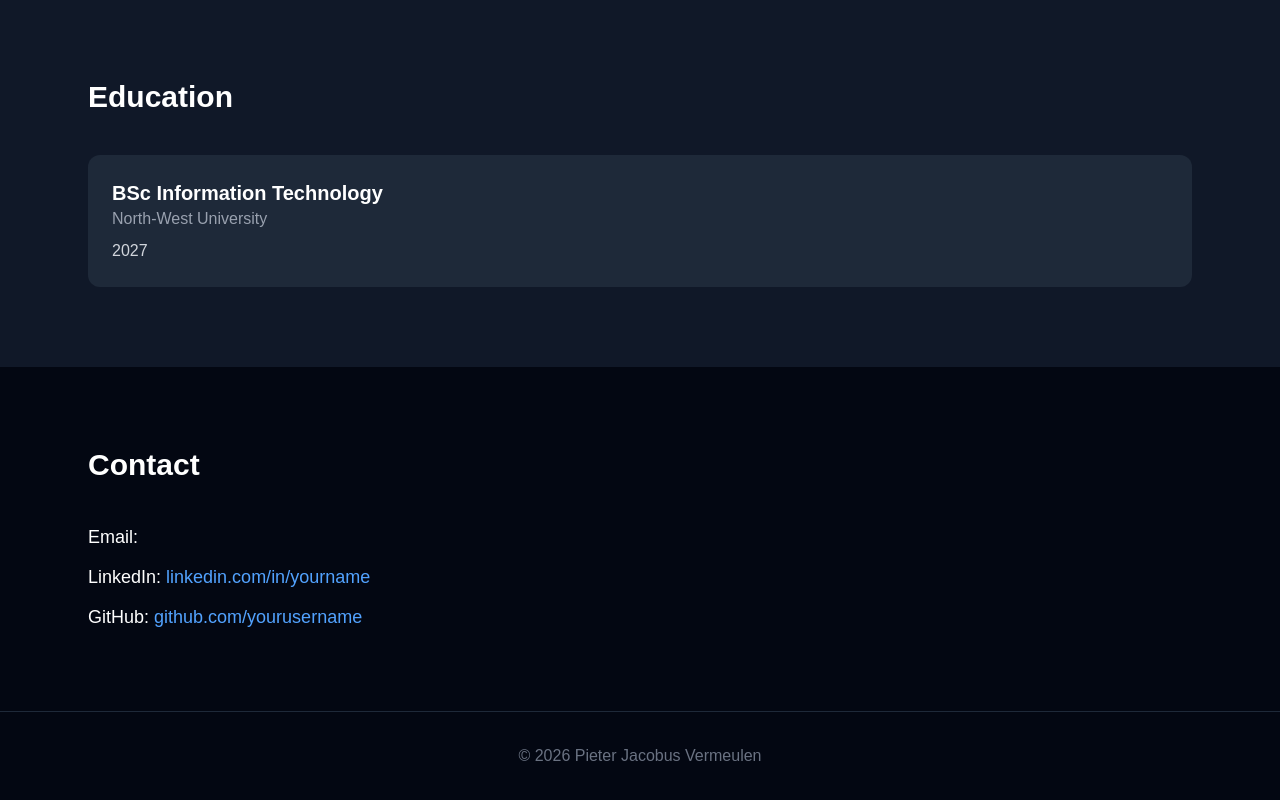
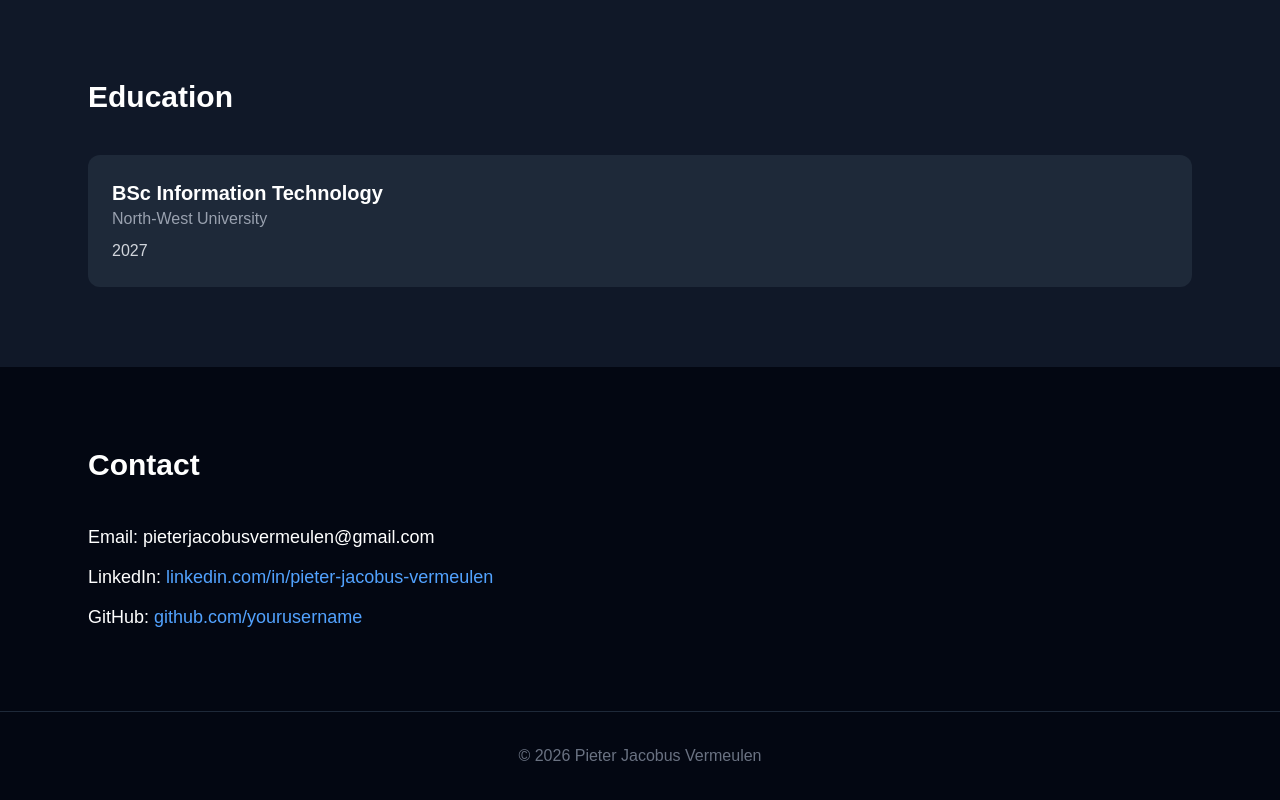
Before and after one commit to ClassyPJ/PJ-s_CV, a Next.js app: page / in a window 1280 px wide. Shown: the part 2028-2828 px from the top of the page. Built offline with nearby package versions, Linux system fonts and the light colour scheme.

Commit message:
LinkedIn

```diff
--- a/src/app/page.tsx
+++ b/src/app/page.tsx
@@ -161,15 +161,15 @@ export default function Home() {
         <h2 className="mb-10 text-3xl font-bold">Contact</h2>
 
         <div className="space-y-3 text-lg">
-          <p>Email: </p>
+          <p>Email: pieterjacobusvermeulen@gmail.com</p>
 
           <p>
             LinkedIn:{" "}
             <a
-              href="https://linkedin.com/in/yourname"
+              href="https://www.linkedin.com/in/pieter-jacobus-vermeulen-2530382b7?utm_source=share_via&utm_content=profile&utm_medium=member_ios"
               className="text-blue-400"
             >
-              linkedin.com/in/yourname
+              linkedin.com/in/pieter-jacobus-vermeulen
             </a>
           </p>
 
```
